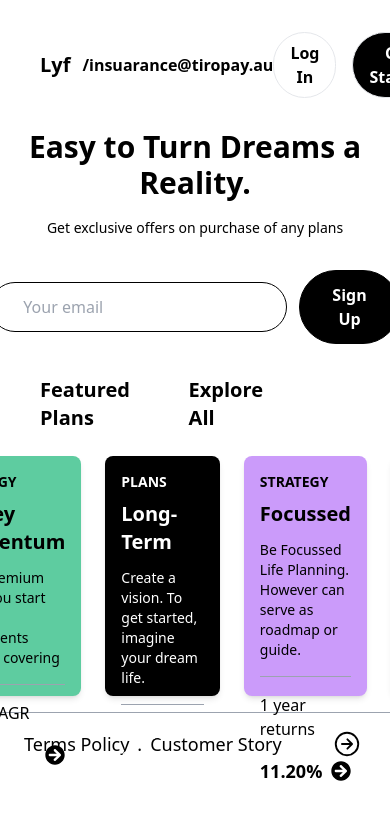
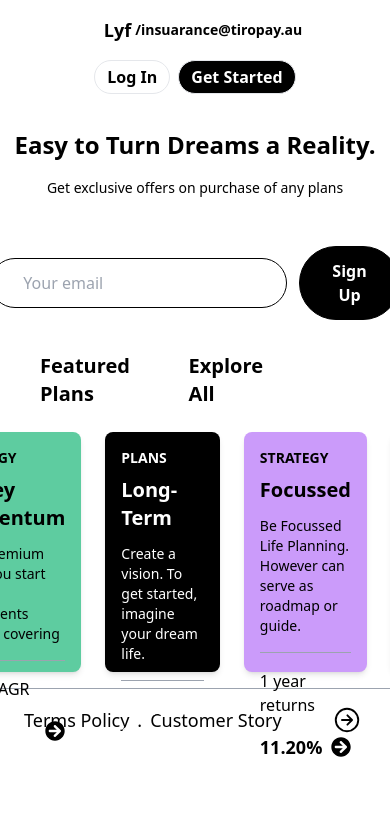
Before and after one commit to simonkadili47/Planning-Page, a React (Vite) app: page / in a window 390 px wide. Shown: the top 820 px of the page. Built offline with nearby package versions, Linux system fonts and the light colour scheme.

Commit message:
changes in mobile responsive

```diff
--- a/src/Components/Body.jsx
+++ b/src/Components/Body.jsx
@@ -51,9 +51,9 @@ const Body = () => {
   }, [index, isTyping, animationState]);
 
   return (
-    <div className="flex flex-col items-center text-black pt-0 mt-6">
+    <div className="flex flex-col items-center mt-3 text-black py-4 sm:py-6">
       {/* Container for typing effect text */}
-      <div className="font-bold text-3xl text-center w-full max-w-xl relative">
+      <div className="font-bold text-2xl sm:text-3xl text-center w-full max-w-xl relative">
         <p className={`absolute inset-0 flex items-center justify-center ${animationState}`}>
           {text}
         </p>
@@ -61,10 +61,10 @@ const Body = () => {
 
       {/* Container for static paragraphs with animation */}
       <div className="relative mt-4 w-full max-w-xl text-center">
-        <p className={`text-3xl font-bold text-black animate-bounce`}>
+        <p className={`text-2xl sm:text-3xl font-bold text-black animate-bounce`}>
           Easy to Turn Dreams a Reality.
         </p>
-        <p className={`text-sm mt-2 animate-fadeInOut`}>
+        <p className={`text-sm sm:text-base mt-2 animate-fadeInOut`}>
           Get exclusive offers on purchase of any plans
         </p>
       </div>
--- a/src/Components/Header.jsx
+++ b/src/Components/Header.jsx
@@ -2,25 +2,25 @@ import React from "react";
 
 const Header = () => {
   return (
-    <div className="flex items-center justify-between ml-10 mt-8 text-black bg-white font-bold">
+    <div className="flex flex-col sm:flex-row items-center justify-between ml-4 sm:ml-10 mt-4 sm:mt-8 text-black bg-white font-bold">
       {/* Left section with text */}
       <div className="flex items-center">
-        <div className="text-xl">
+        <div className="text-lg sm:text-xl">
           <h1>Lyf</h1>
         </div>
-        <div className="ml-3">
+        <div className="ml-1 sm:ml-3 text-sm sm:text-base">
           <h1>/insuarance@tiropay.au</h1>
         </div>
       </div>
 
       {/* Right section with buttons */}
-      <div className="flex space-x-4 mr-24">
-        <div className="border px-4 py-2 rounded-full hover:bg-gray-200 hover:border-gray-400">
+      <div className="flex space-x-2 sm:space-x-4 mt-4 sm:mt-0 mr-4 sm:mr-24">
+        <div className="border px-3 sm:px-4 py-1 sm:py-2 rounded-full hover:bg-gray-200 hover:border-gray-400">
           <button>
             <a href="#">Log In</a>
           </button>
         </div>
-        <div className="border px-4 py-2 rounded-full hover:bg-gray-400 hover:border-customGreen bg-black text-white">
+        <div className="border px-3 sm:px-4 py-1 sm:py-2 rounded-full hover:bg-gray-400 hover:border-customGreen bg-black text-white">
           <button>Get Started</button>
         </div>
       </div>
```
